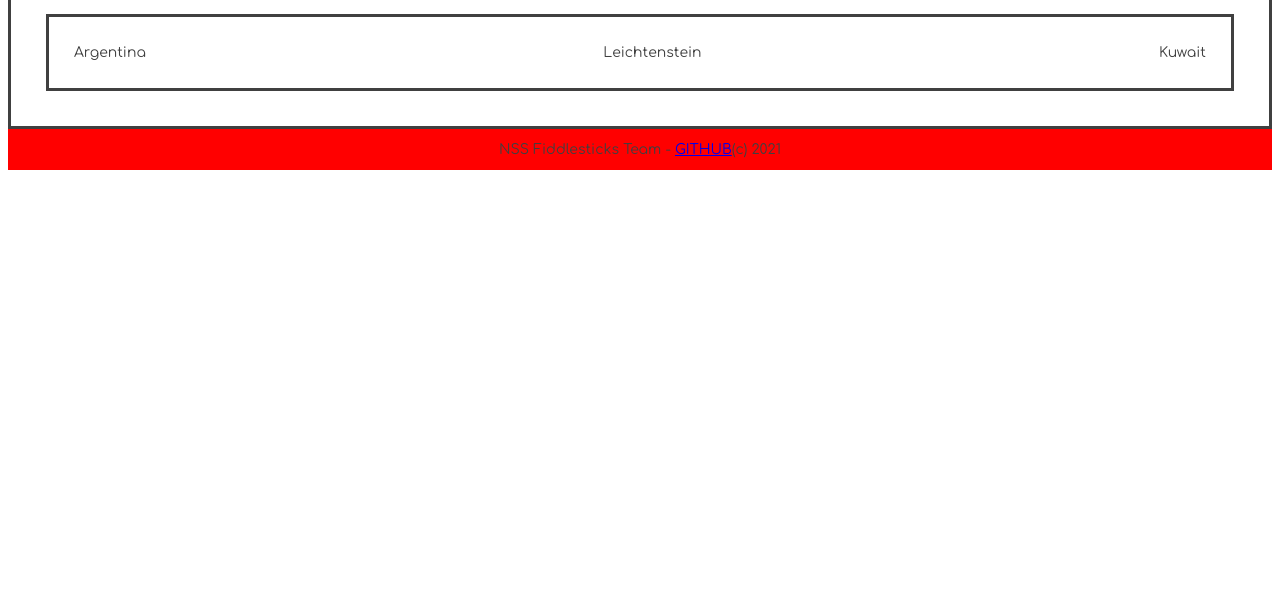
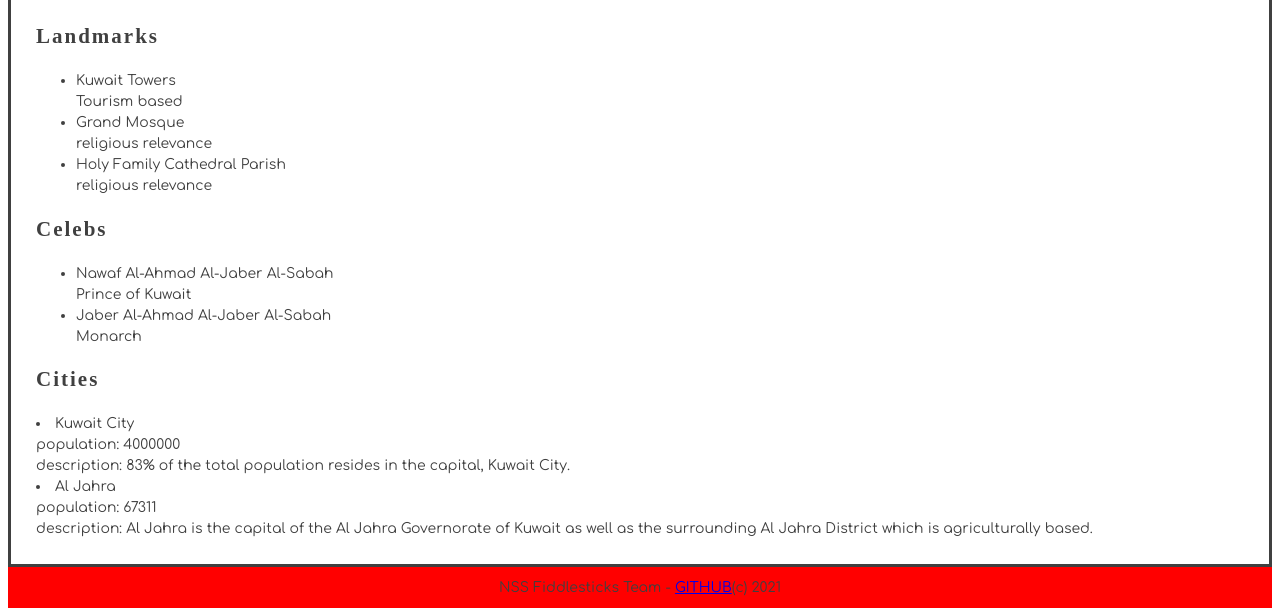
Before and after one commit to nss-day-cohort-46/hello-world-fiddlesticks, a plain HTML site: page KW.html in a window 1280 px wide. Shown: the part 897-1513 px from the top of the page. Before the commit the page ends 1075 px from the top, so only its background shows below. Drawn offline with Linux system fonts and the light colour scheme; a web font is replaced by a local one.

Commit message:
finished rendering JS

```diff
--- a/KW.html
+++ b/KW.html
@@ -44,10 +44,20 @@
                 <!-- <div class=containerMiddle> -->
 
                 </div>
-                <div class=containerBottom>
-                    <div>Argentina</div>
-                    <div>Leichtenstein</div>
-                    <div>Kuwait</div>
+                <div class=containerBottomArg>
+
+                    <div class="containerBottom__cities containerBottomArg__card">
+                        <!-- City List  -->
+                    </div>
+
+                    <div class="containerBottom__landmarks containerBottomArg__card">
+                        <!-- Landmark List -->
+                    </div>
+
+                    <div class="containerBottom__celebrities containerBottomArg__card">
+                        <!-- People List -->
+                    </div>
+
                 </div>
 
             </section>
--- a/kuwait/main.js
+++ b/kuwait/main.js
@@ -1,12 +1,12 @@
 console.log("hello world");
 
-import { City } from "./scripts/cities/City.js";
-const testCity = {
-  name: "Kuwait City",
-  population: 4000000,
-  description:
-    "83% of the total population resides in the capital, Kuwait City.",
-  image: "",
-};
+import { CityList } from "./scripts/cities/CityList.js";
 
-console.log("cityHTML", City(testCity));
+CityList();
+
+import { CelebritiesList } from "./scripts/celebrities/CelebritiesList.js";
+
+CelebritiesList();
+
+import { LandmarksList } from "./scripts/landmarks/LandmarksList.js";
+LandmarksList();
--- a/kuwait/scripts/celebrities/Celebrities.js
+++ b/kuwait/scripts/celebrities/Celebrities.js
@@ -0,0 +1,8 @@
+export const Celebrities = (theCeleb) => {
+  return `
+    <li class=listElements>
+    ${theCeleb.name}<br>
+    ${theCeleb.job}
+    </li>
+    `;
+};
--- a/kuwait/scripts/celebrities/CelebritiesDataProvider.js
+++ b/kuwait/scripts/celebrities/CelebritiesDataProvider.js
@@ -1,15 +1,17 @@
-export const celebrityCollection = [
-    {
-        name: "person one",
-        age: ,
-        job: ,
-        image: ,
-    },
-    {
-        name:"person two",
-        age: ,
-        job: ,
-        image: ,
-    }
+export const celebritiesCollection = [
+  {
+    name: "Nawaf Al-Ahmad Al-Jaber Al-Sabah",
+    age: 84,
+    job: "Prince of Kuwait",
+  },
+  {
+    name: "Jaber Al-Ahmad Al-Jaber Al-Sabah",
+    age: 95,
+    job: "Monarch",
+  },
+];
 
-]
+//returns all celebs
+export const useCelebrities = () => {
+  return celebritiesCollection.slice();
+};
--- a/kuwait/scripts/celebrities/CelebritiesList.js
+++ b/kuwait/scripts/celebrities/CelebritiesList.js
@@ -0,0 +1,22 @@
+import { Celebrities } from "./Celebrities.js";
+import { useCelebrities } from "./CelebritiesDataProvider.js";
+
+// loop through the data
+// each item gets returned formatted with HTML
+// writes out HTML in between the class element via the query selector
+
+export const CelebritiesList = () => {
+  const contentElement = document.querySelector(
+    ".containerBottom__celebrities"
+  );
+
+  const celebritiesArray = useCelebrities();
+  let celebHTML = "<h2>Celebs</h2><ul>";
+  for (const x of celebritiesArray) {
+    celebHTML += Celebrities(x);
+  }
+
+  celebHTML += "</ul>";
+
+  contentElement.innerHTML += celebHTML;
+};
--- a/kuwait/scripts/cities/City.js
+++ b/kuwait/scripts/cities/City.js
@@ -1,11 +1,12 @@
 export const City = (theCity) => {
   return `
-        <div class="cityCard">
-        <p class="cityCard__name">${theCity.name}</p>
-        <p class="cityCard__population">${theCity.population}</p>
-        <p class="cityCard__description">${theCity.description}</p>
-        <img src="${theCity.image}" alt="city image" class="cityCard__img"/>
-    </div>
+       <li class=listElements>
+
+      ${theCity.name}<br>
+      population: ${theCity.population}<br>
+      description: ${theCity.description}
+
+  </li>
 
             `;
 };
--- a/kuwait/scripts/cities/CityDataProvider.js
+++ b/kuwait/scripts/cities/CityDataProvider.js
@@ -4,14 +4,12 @@ const cityCollection = [
     population: 4000000,
     description:
       "83% of the total population resides in the capital, Kuwait City.",
-    image: "",
   },
   {
     name: "Al Jahra",
     population: 67311,
     description:
       "Al Jahra is the capital of the Al Jahra Governorate of Kuwait as well as the surrounding Al Jahra District which is agriculturally based.",
-    image: "",
   },
 ];
 
--- a/kuwait/scripts/cities/CityList.js
+++ b/kuwait/scripts/cities/CityList.js
@@ -1,19 +1,19 @@
 import { City } from "./City.js";
 import { useCity } from "./CityDataProvider.js";
 
-
-
 export const CityList = () => {
-  const contentElement = document.querySelector(".cityCard");
+  const contentElement = document.querySelector(".containerBottomArg");
 
   const cities = useCity();
-  let cityHTML =
+  console.log(cities);
+  let cityHTML = "<h2>Cities</h2>";
   for (const x of cities) {
-    cityHTML = City(x)
+    cityHTML += City(x);
   }
-  cityHTML += "</ul>"
+  cityHTML += "</ul>";
 
-    contentElement.innerHTML += cityHTML;
+  contentElement.innerHTML += cityHTML;
+  // console.log(cityHTML);
 };
 
 // City();
--- a/kuwait/scripts/landmarks/Landmarks.js
+++ b/kuwait/scripts/landmarks/Landmarks.js
@@ -0,0 +1,8 @@
+export const Landmarks = (theLandmark) => {
+  return `
+    <li class=listElements>
+    ${theLandmark.name}<br>
+     ${theLandmark.type}<br>
+    </li>
+    `;
+};
--- a/kuwait/scripts/landmarks/LandmarksDataProvider.js
+++ b/kuwait/scripts/landmarks/LandmarksDataProvider.js
@@ -1,10 +1,18 @@
 export const LandmarksCollection = [
   {
-    name: "landmark one",
-    type: "",
+    name: "Kuwait Towers",
+    type: "Tourism based",
   },
   {
-    name: "landmark two",
-    type: "",
+    name: "Grand Mosque",
+    type: "religious relevance",
+  },
+  {
+    name: "Holy Family Cathedral Parish",
+    type: "religious relevance",
   },
 ];
+//returns all landmarks
+export const useLandmarks = () => {
+  return LandmarksCollection.slice();
+};
--- a/kuwait/scripts/landmarks/LandmarksList.js
+++ b/kuwait/scripts/landmarks/LandmarksList.js
@@ -0,0 +1,22 @@
+//render city list
+
+import { Landmarks } from "./Landmarks.js";
+import { useLandmarks } from "./LandmarksDataProvider.js";
+
+// loop through the data
+// each item gets returned formatted with HTML
+// writes out HTML in between the class element via the query selector
+
+export const LandmarksList = () => {
+  const contentElement = document.querySelector(".containerBottom__landmarks");
+
+  const landmarksArray = useLandmarks();
+  let landHTML = "<h2>Landmarks</h2><ul>";
+  for (const x of landmarksArray) {
+    landHTML += Landmarks(x);
+  }
+
+  landHTML += "</ul>";
+
+  contentElement.innerHTML += landHTML;
+};
```
